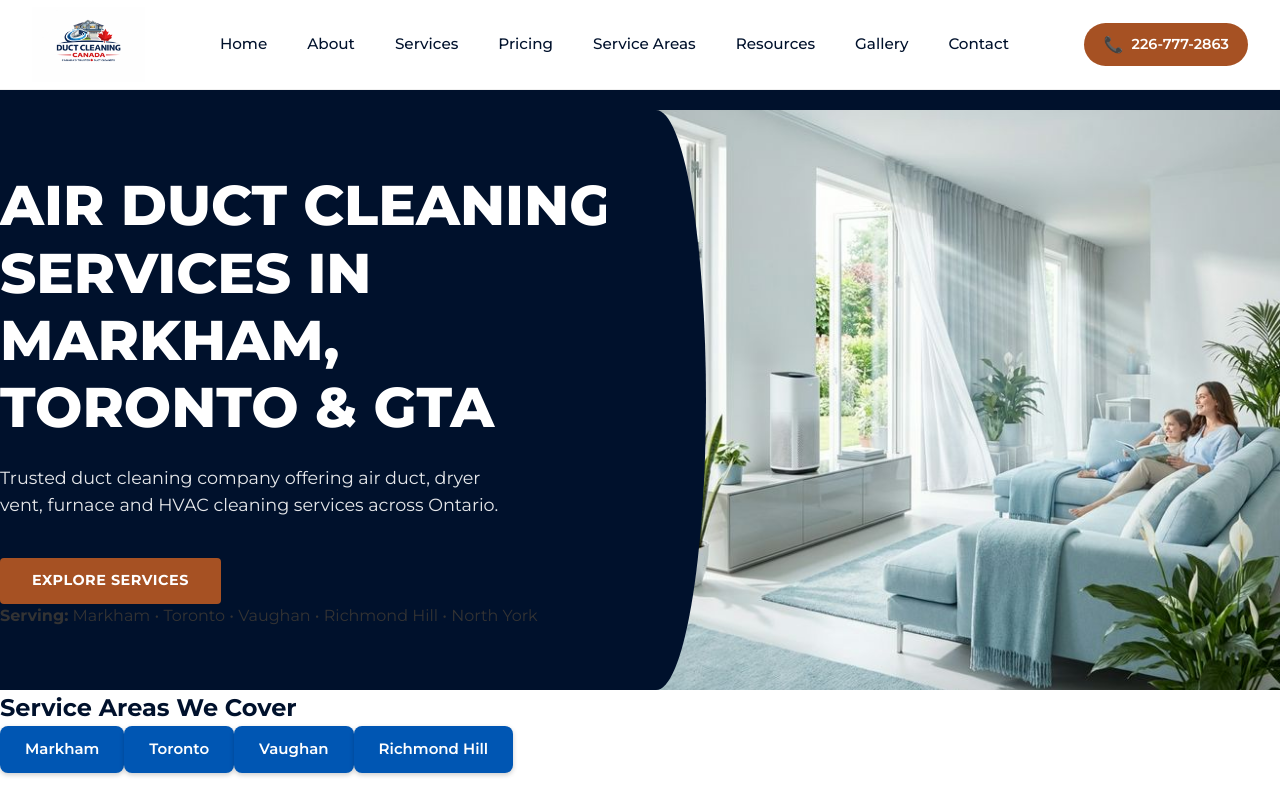
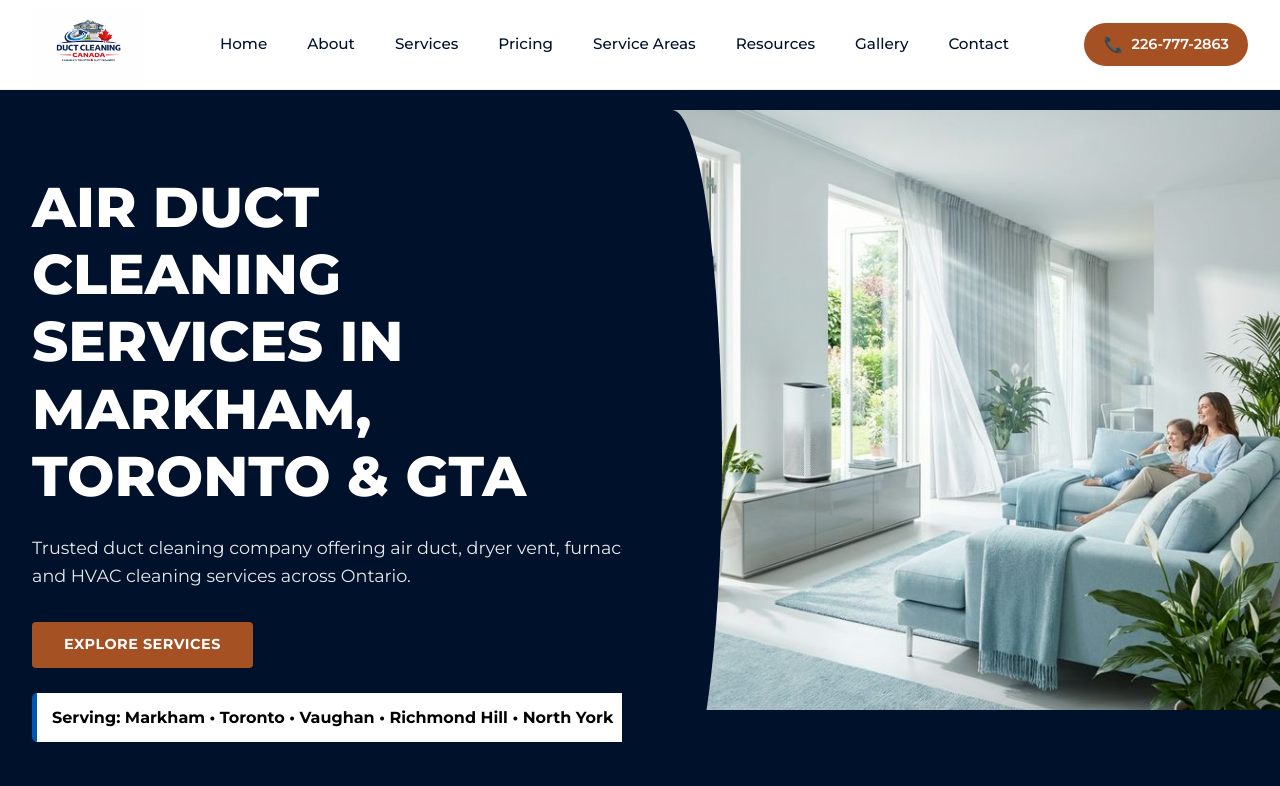
Before and after one commit to josph8487-prog/duct-Canada-original, a Next.js app: page / in a window 1280 px wide. Shown: the top 786 px of the page. Built offline with nearby package versions, Linux system fonts and the light colour scheme.

Commit message:
Update Home.module.css

```diff
--- a/src/styles/Home.module.css
+++ b/src/styles/Home.module.css
@@ -4,6 +4,7 @@
     padding-top: 20px;
     display: flex;
     align-items: center;
+    justify-content: center;
     background-color: var(--secondary);
     overflow: hidden;
     flex-direction: column;
@@ -11,14 +12,30 @@
 
 @media (min-width: 900px) {
     .hero {
-        flex-direction: row;
-        height: 600px;
+        min-height: 600px;
     }
 }
 
 .heroContentWrapper {
     display: flex;
+    width: 100%;
     height: 100%;
+    flex-direction: column;
+}
+
+@media (min-width: 900px) {
+    .heroContentWrapper {
+        flex-direction: row;
+    }
+}
+
+.heroContent {
+    max-width: 900px;
+    width: 100%;
+    margin: 0 auto;
+    padding: 0 20px;
+    text-align: center;
+    box-sizing: border-box;
 }
 
 .heroLeft {
@@ -26,21 +43,22 @@
     background-color: var(--secondary);
     display: flex;
     align-items: center;
+    justify-content: center;
     padding: 3rem 1.5rem;
-    /* Reduced padding for mobile */
+    position: relative;
     z-index: 2;
-    position: relative;
     width: 100%;
+    min-width: 0;
+    box-sizing: border-box;
 }
 
 @media (min-width: 900px) {
     .heroLeft {
-        padding: 4rem 2rem 4rem 0;
-        width: auto;
+        padding: 4rem 2rem;
+        justify-content: center;
     }
 }
 
-/* Create the curve effect on the right of the blue section */
 .heroLeft::after {
     content: '';
     position: absolute;
@@ -50,10 +68,8 @@
     height: 100%;
     background-color: var(--secondary);
     border-radius: 0 50% 50% 0;
-    /* Curve outward */
-    z-index: 2;
+    z-index: 1;
     display: none;
-    /* Hide on mobile defaults */
 }
 
 @media (min-width: 900px) {
@@ -64,20 +80,18 @@
 
 .heroRight {
     flex: 1;
+    min-height: 300px;
     background-image: url('/hero.png');
     background-size: cover;
     background-position: center;
     background-repeat: no-repeat;
-    position: relative;
-    z-index: 1;
-    min-width: 0;
-    min-height: 250px;
+    width: 100%;
 }
 
 @media (min-width: 900px) {
     .heroRight {
         height: 100%;
-        min-height: auto;
+        min-height: 600px;
     }
 }
 
@@ -88,6 +102,7 @@
     margin-bottom: 1.5rem;
     line-height: 1.2;
     text-transform: uppercase;
+    word-break: break-word;
 }
 
 @media (max-width: 768px) {
@@ -100,10 +115,37 @@
 .heroSubtitle {
     font-size: 1.1rem;
     color: white;
-    margin-bottom: 2.5rem;
+    margin-bottom: 2rem;
     opacity: 0.9;
-    max-width: 500px;
+    max-width: 700px;
     font-weight: 400;
+    line-height: 1.6;
+    margin-left: auto;
+    margin-right: auto;
+}
+
+.servingBadge {
+    margin-top: 25px;
+    font-size: 16px;
+    color: #000;
+    font-weight: 700;
+    background: #fff;
+    padding: 12px 15px;
+    border-radius: 5px;
+    display: inline-block;
+    border-left: 5px solid #0056b3;
+    line-height: 1.6;
+    max-width: 100%;
+    word-wrap: break-word;
+    box-sizing: border-box;
+}
+
+@media (max-width: 768px) {
+    .servingBadge {
+        display: block;
+        width: 100%;
+        font-size: 14px;
+    }
 }
 
 .features {
@@ -116,6 +158,12 @@
     grid-template-columns: 1fr;
     gap: 1.5rem;
     margin-top: 3rem;
+}
+
+@media (min-width: 900px) {
+    .featureGrid {
+        grid-template-columns: repeat(4, 1fr);
+    }
 }
 
 .featureCard {
@@ -140,7 +188,6 @@
     color: var(--secondary);
     text-transform: uppercase;
     text-align: center;
-    /* Per reference design */
 }
 
 .featureText {
```
